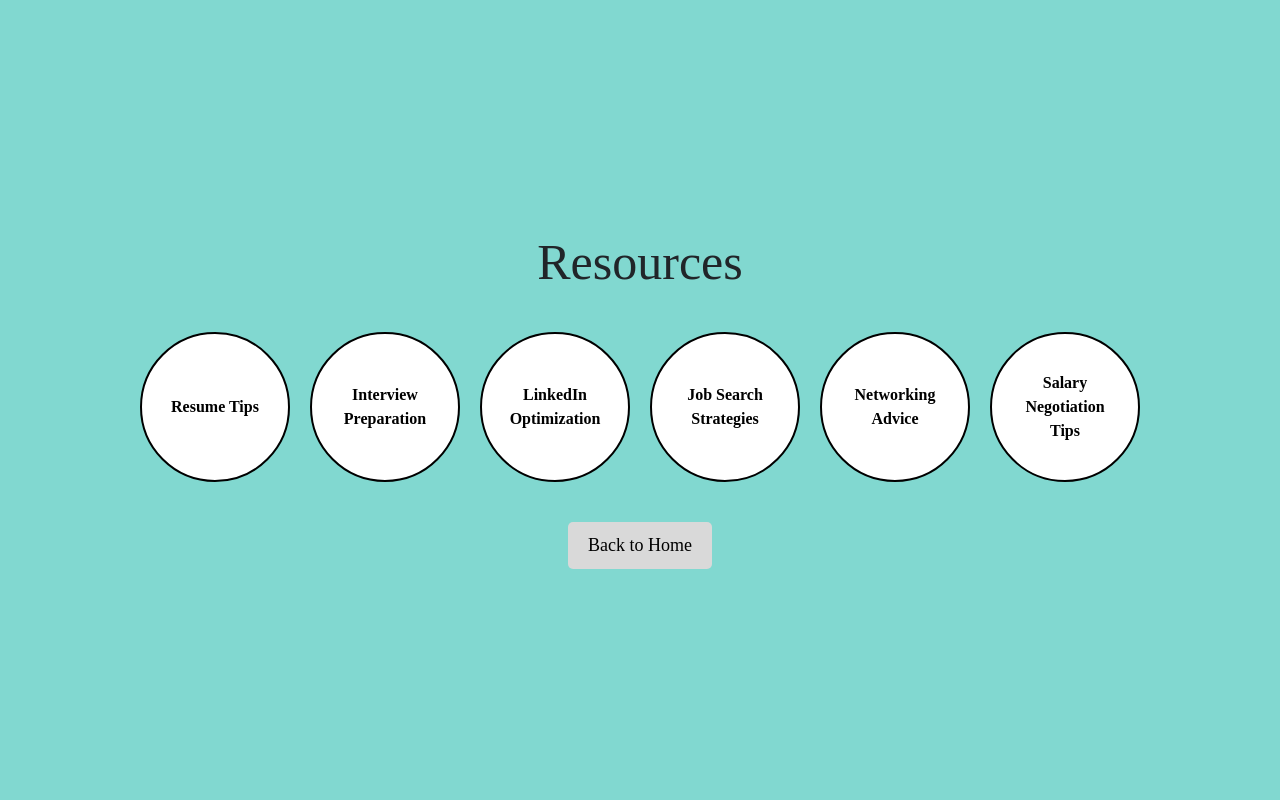
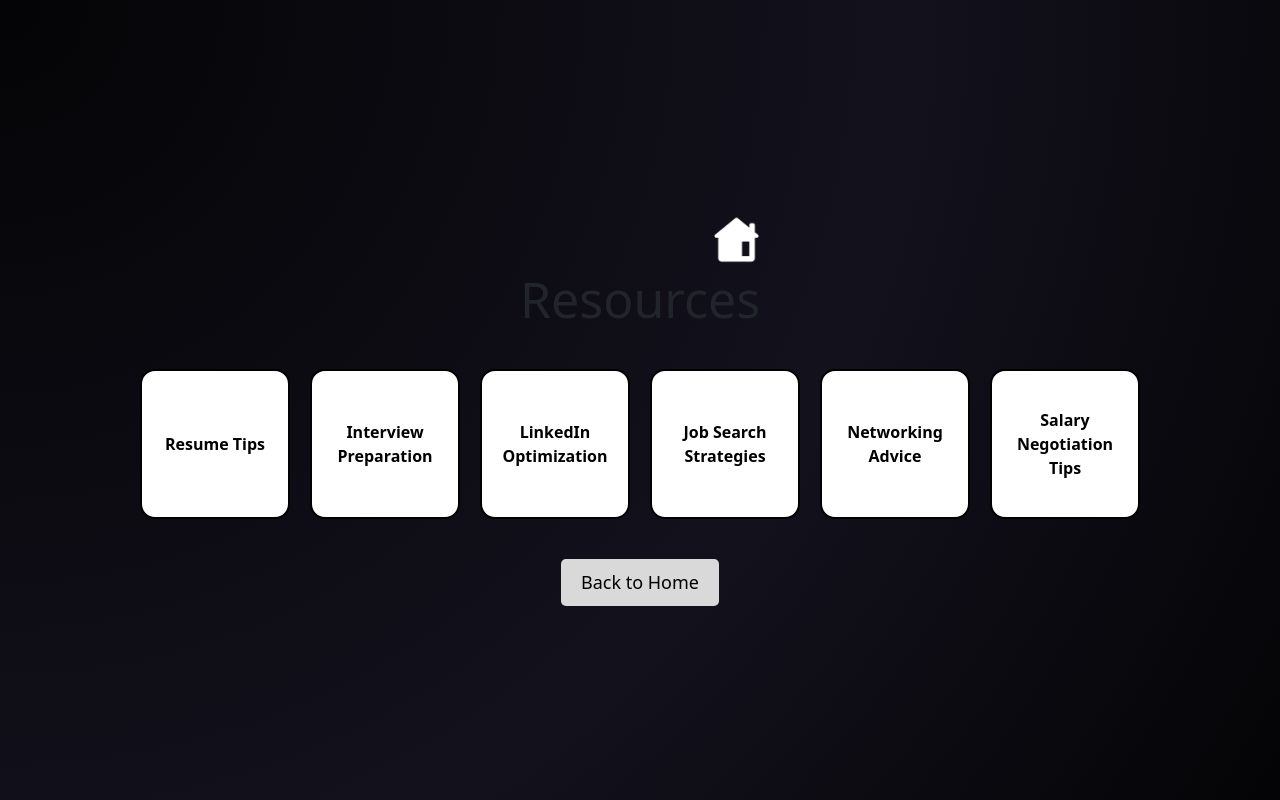
Before and after one commit to tiff178/jobbros, a React (Create React App) app: page /resources in a window 1280 px wide. Built offline with nearby package versions, Linux system fonts and the light colour scheme; no server answers.

Commit message:
uhmmm some resources

```diff
--- /dev/null
+++ b/src/pages/applicants/Resources.css
@@ -0,0 +1,60 @@
+/* Container styling */
+.resources-container {
+    height: 100vh;
+    text-align: center;
+    display: flex;
+    flex-direction: column;
+    justify-content: center;
+    align-items: center;
+    background: radial-gradient(circle at top left, #040406, #13111C 60%, #040406 100%);
+  }
+
+  .resources-title {
+    margin-bottom: 40px;
+    font-size: 50px;
+  }
+
+  .resources-wrapper {
+    display: flex;
+    /* flex-wrap: wrap; */
+    justify-content: center;
+    gap: 20px;
+  }
+
+  .resource-link {
+    text-decoration: none;
+    color: black;
+  }
+
+  .resource-item {
+    background-color: #ffffff;
+    padding: 20px;
+    border-radius: 10%;
+    border: 2px solid #000;
+    width: 150px;
+    height: 150px;
+    display: flex;
+    justify-content: center;
+    align-items: center;
+    text-align: center;
+    font-size: 16px;
+    font-weight: bold;
+    cursor: pointer;
+  }
+
+  .back-home-button {
+    margin-top: 40px;
+    padding: 10px 20px;
+    font-size: 18px;
+    cursor: pointer;
+    background-color: #D9D9D9;
+    color: black;
+    border: none;
+    border-radius: 5px;
+  }
+
+.Home {
+    text-align: right;
+    margin-top: 20px;
+    margin-left: 15%;
+}
--- a/src/pages/applicants/Resources.js
+++ b/src/pages/applicants/Resources.js
@@ -1,85 +1,67 @@
-import React from 'react';
-import { useNavigate } from 'react-router-dom'; // Import useNavigate
+import React from "react";
+import homeIcon from "./img/home.png";
+import { useNavigate } from "react-router-dom";
+import "./Resources.css";
 
 function Resources() {
-
-  const navigate = useNavigate(); // Initialize useNavigate
+  const navigate = useNavigate();
   const handleHomeButtonClick = () => {
-    navigate('/home'); // Navigate to the home page
+    navigate("/home");
   };
 
   const jobResources = [
-    { name: "Resume Tips", url: "https://www.gsd.harvard.edu/career/career-services-students/resume-tips/" },
-    { name: "Interview Preparation", url: "https://hbr.org/2021/11/10-common-job-interview-questions-and-how-to-answer-them" },
-    { name: "LinkedIn Optimization", url: "https://www.linkedin.com/pulse/how-optimize-your-linkedin-profile-make-stand-out-plus-chan-mba/" },
-    { name: "Job Search Strategies", url: "https://www.linkedin.com/pulse/winning-job-search-strategy-dan-mian/" },
-    { name: "Networking Advice", url: "https://hbr.org/2023/03/a-beginners-guide-to-networking" },
-    { name: "Salary Negotiation Tips", url: "https://online.hbs.edu/blog/post/salary-negotiation-tips" }
+    {
+      name: "Resume Tips",
+      url: "https://www.gsd.harvard.edu/career/career-services-students/resume-tips/",
+    },
+    {
+      name: "Interview Preparation",
+      url: "https://hbr.org/2021/11/10-common-job-interview-questions-and-how-to-answer-them",
+    },
+    {
+      name: "LinkedIn Optimization",
+      url: "https://www.linkedin.com/pulse/how-optimize-your-linkedin-profile-make-stand-out-plus-chan-mba/",
+    },
+    {
+      name: "Job Search Strategies",
+      url: "https://www.linkedin.com/pulse/winning-job-search-strategy-dan-mian/",
+    },
+    {
+      name: "Networking Advice",
+      url: "https://hbr.org/2023/03/a-beginners-guide-to-networking",
+    },
+    {
+      name: "Salary Negotiation Tips",
+      url: "https://online.hbs.edu/blog/post/salary-negotiation-tips",
+    },
   ];
 
   return (
-    <div style={{
-      textAlign: 'center',
-      display: 'flex',
-      flexDirection: 'column',
-      justifyContent: 'center',
-      alignItems: 'center',
-      backgroundColor: '#81D8D0',
-      minHeight: '100vh',  // Full height of the viewport
-    }}>
-      <h1 style={{ marginBottom: '40px', fontFamily: 'Outfit', fontSize: '50px'}}>Resources</h1> {/* Increased marginBottom for more space */}
-      <div style={{
-        display: 'flex', // Arrange circles horizontally
-        flexWrap: 'wrap', // Allow wrapping to the next line
-        justifyContent: 'center', // Center the circles horizontally
-        gap: '20px', // Space between circles
-      }}>
+    <div>
+
+      <div className="resources-container">
+      <div className="Home">
+        <img onClick={handleHomeButtonClick} src={homeIcon} alt="Home" style={{ height: "55px" }} />
+      </div>
+        <h1 className="resources-title">Resources</h1>
+        <div className="resources-wrapper">
           {jobResources.map((resource, index) => (
             <a
               key={index}
               href={resource.url}
-            target="_blank" // Open the link in a new tab
-            rel="noopener noreferrer" // Security feature for external links
-            style={{
-              textDecoration: 'none', // Remove underline from links
-              color: 'black', // Set the text color
-            }}
+              target="_blank"
+              rel="noopener noreferrer"
+              className="resource-link"
             >
-            <div style={{
-              backgroundColor: '#ffffff',
-              padding: '20px',
-              borderRadius: '50%',
-              border: '2px solid #000',
-              width: '150px',
-              height: '150px',
-              display: 'flex',
-              justifyContent: 'center',
-              alignItems: 'center',
-              textAlign: 'center',
-              fontSize: '16px',
-              fontFamily:'Outfit',
-              fontWeight: 'bold',
-              cursor: 'pointer', // Show pointer cursor on hover
-            }}>
-              {resource.name}
-            </div>
+              <div className="resource-item">{resource.name}</div>
             </a>
           ))}
         </div>
-    <button
-    onClick={handleHomeButtonClick}
-    style={{
-      marginTop: '40px',
-      padding: '10px 20px',
-      fontSize: '18px',
-      fontFamily:'Outfit',
-      cursor: 'pointer',
-      backgroundColor: '#D9D9D9', // Green button color
-      color: 'black',
-      border: 'none',
-      borderRadius: '5px',
-    }}> Back to Home</button>
 
+        <button onClick={handleHomeButtonClick} className="back-home-button">
+          Back to Home
+        </button>
+      </div>
     </div>
   );
 }
```
Also changed, not shown: src/pages/applicants/img/home.png (added). Lines whose indentation alone changed are shown as unchanged.
